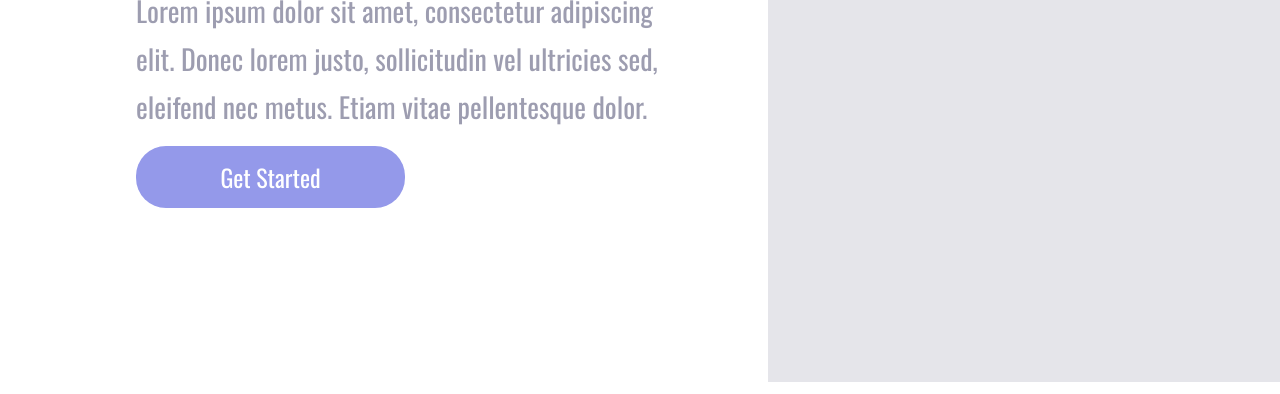
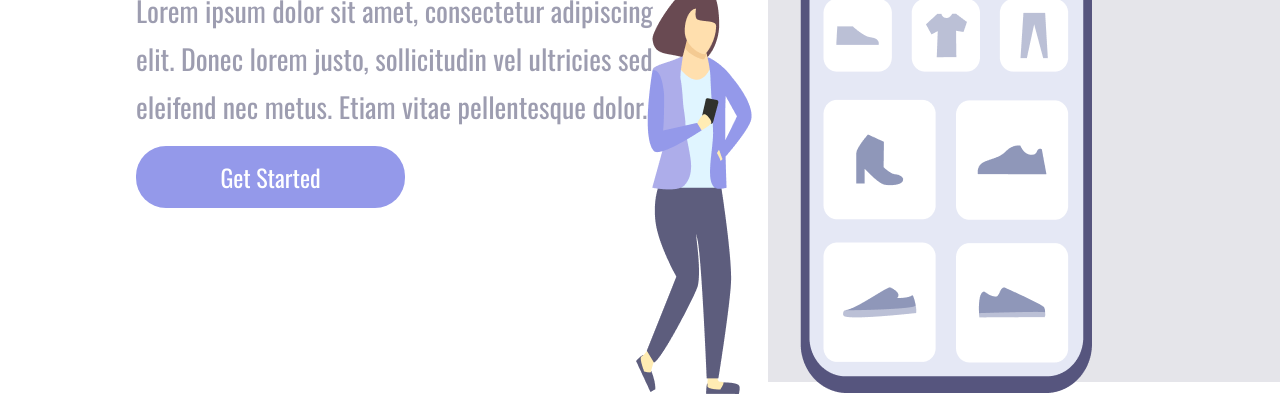
Before and after one commit to pedrogit333/Easy-Shopping, a plain HTML site: page index.html in a window 1280 px wide. Shown: the part 418-812 px from the top of the page. Drawn offline with nearby package versions, Linux system fonts and the light colour scheme; the site is published under a folder, as on GitHub Pages, so addresses that start at the root find nothing.

Commit message:
subindo imagem

```diff
--- a/index.html
+++ b/index.html
@@ -32,7 +32,7 @@
                 <a class="toque">ABOUT</a>
                 <a class="toque">CONTACT</a>
             </header>
-            <img src="/img/Illustration-3-3 (2).png" alt=" girl-cellphone">
+            <img src="img/Illustration-3-3 (2).png" alt=" girl-cellphone">
         </section>
     </div>
 
```
